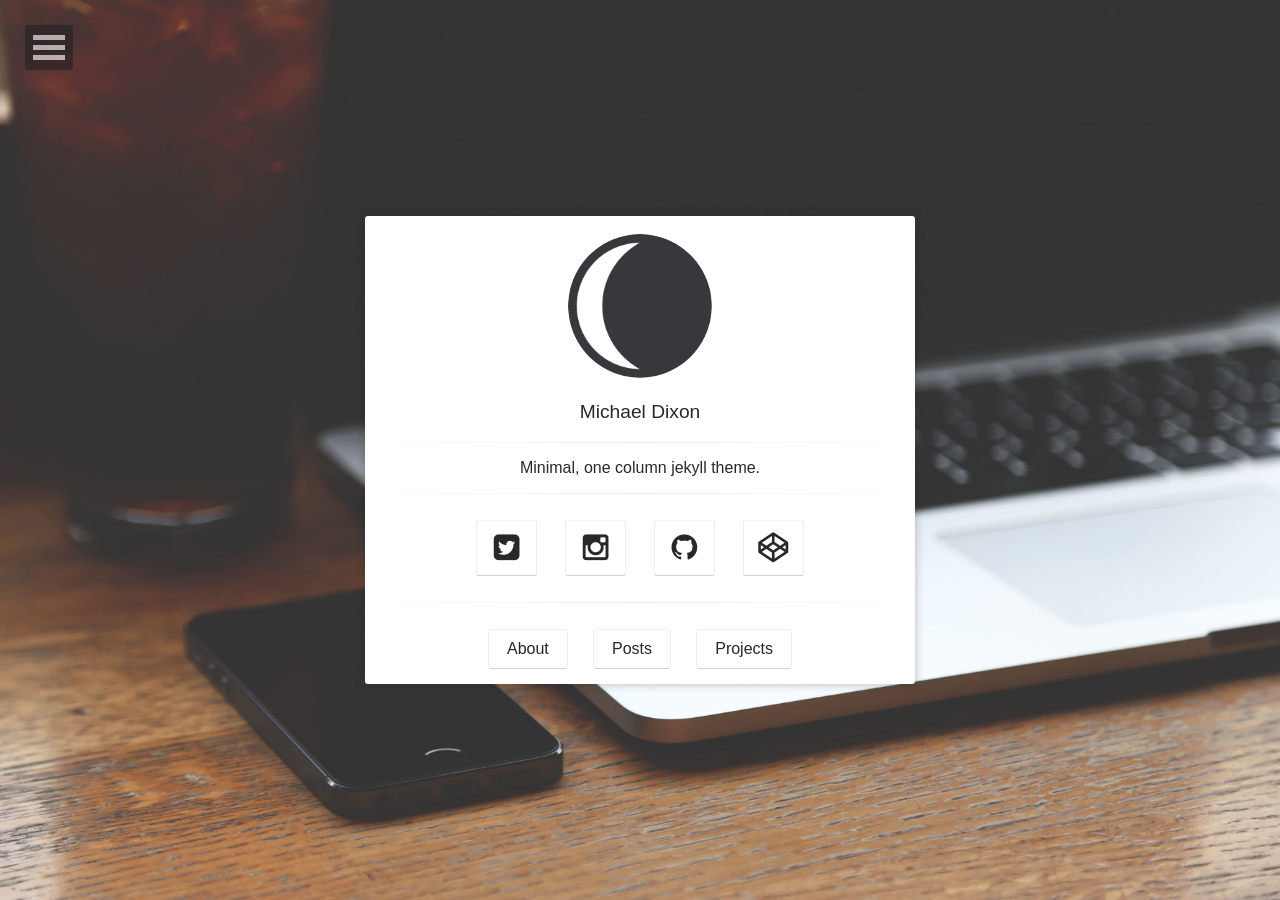
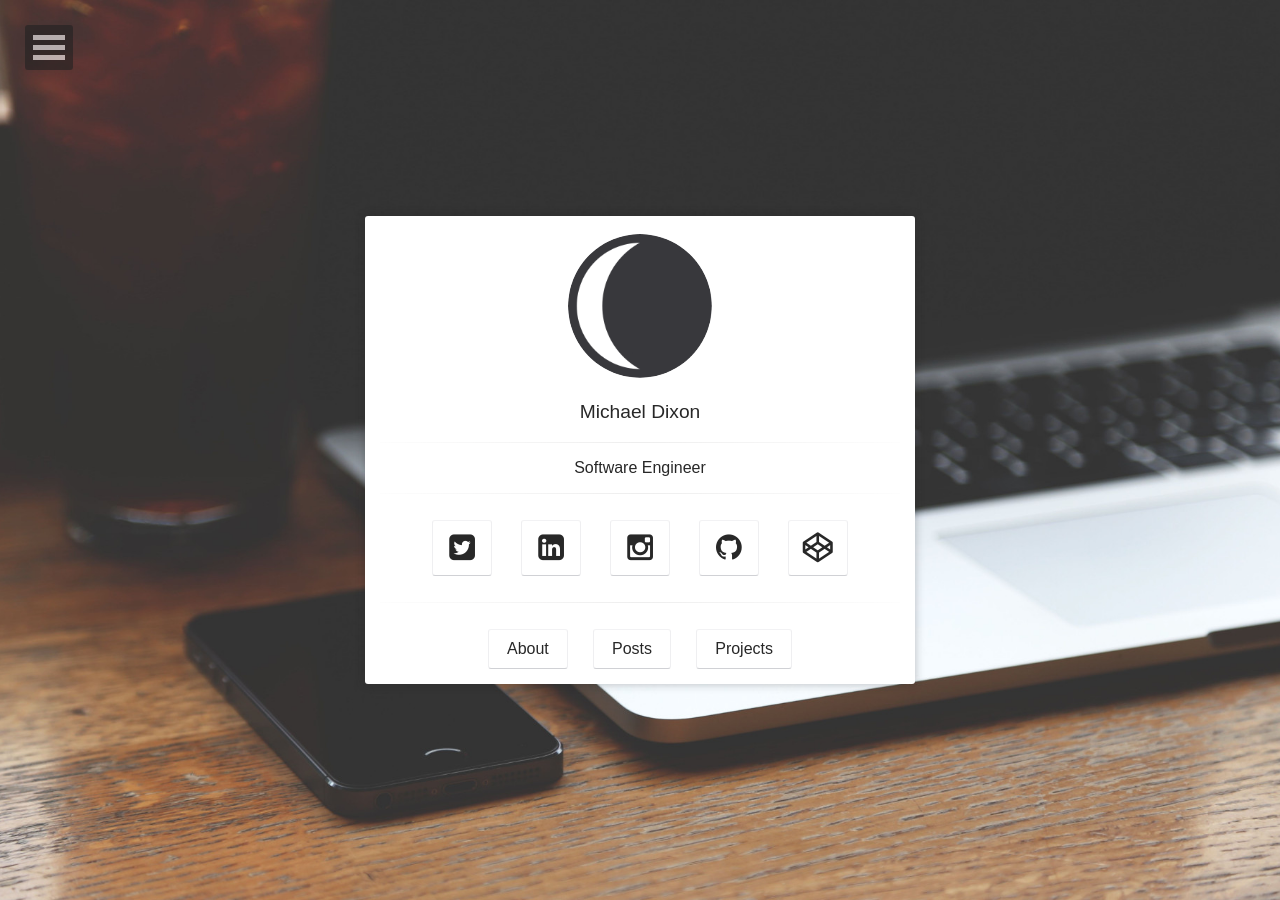
Before and after one commit to qualitydixon/qualitydixon.github.io, a Jekyll site: the page built from index.html, in a window 1280 px wide. Built offline with Jekyll 4.4.1, drawn with Linux system fonts in a browser that asks for light colours; some web fonts are replaced.

Commit message:
Fixed description.

```diff
--- a/_config.yml
+++ b/_config.yml
@@ -1,6 +1,6 @@
 # Site
 title:              Michael Dixon
-bio:                'Minimal, one column jekyll theme.'
+bio:                'Software Engineer'
 description:        "Moon is a minimal, one column jekyll theme for your blog."
 #reading_time:       true
 words_per_minute:   200
@@ -42,7 +42,7 @@ twitter:            dixonbydesign
 #facebook:           username
 github:             qualitydixon
 #stackoverflow:     123456/username   from a "http://stackoverflow.com/users/123456/username" link
-#linkedin:          username
+linkedin:          mikedixon
 #xing:              username
 instagram:          username
 #lastfm:            username
```
